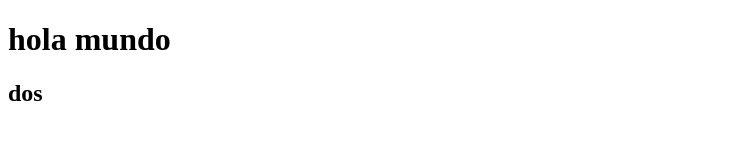
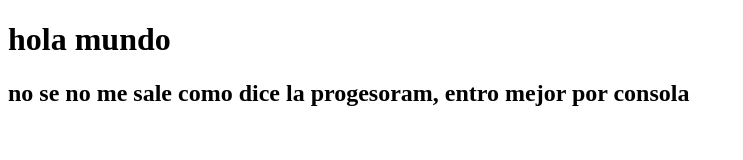
Before and after one commit to Miguel-Marcaida/Prueba-Repositorio, a plain HTML site: page index.html in a window 1280 px wide. Shown: the whole page, without its empty margins (0-743 px from the left). Drawn offline with Linux system fonts and the light colour scheme.

Commit message:
primer cambio html

```diff
--- a/index.html
+++ b/index.html
@@ -7,7 +7,7 @@
     <head>
         <meta charset="utf-8">
         <meta http-equiv="X-UA-Compatible" content="IE=edge">
-        <title></title>
+        <title>Ejemplo de prueba</title>
         <meta name="description" content="">
         <meta name="viewport" content="width=device-width, initial-scale=1">
         <link rel="stylesheet" href="">
@@ -17,7 +17,7 @@
             <p class="browsehappy">You are using an <strong>outdated</strong> browser. Please <a href="#">upgrade your browser</a> to improve your experience.</p>
         <![endif]-->
         <h1>hola mundo</h1>
-        <h2>dos</h2>
+        <h2>no se  no me  sale como dice la progesoram, entro mejor por consola</h2>
         <script src="" async defer></script>
     </body>
 </html>
```
